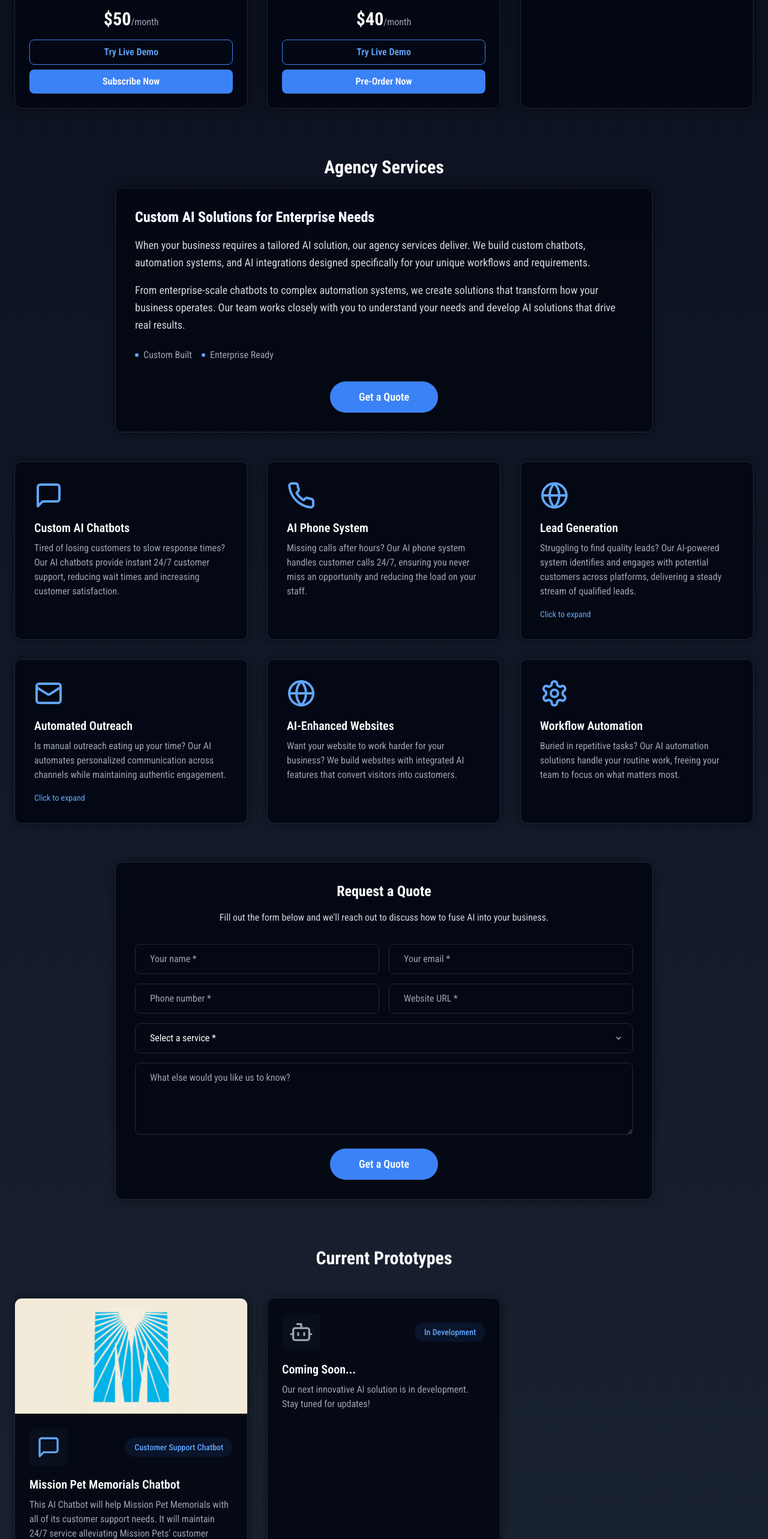
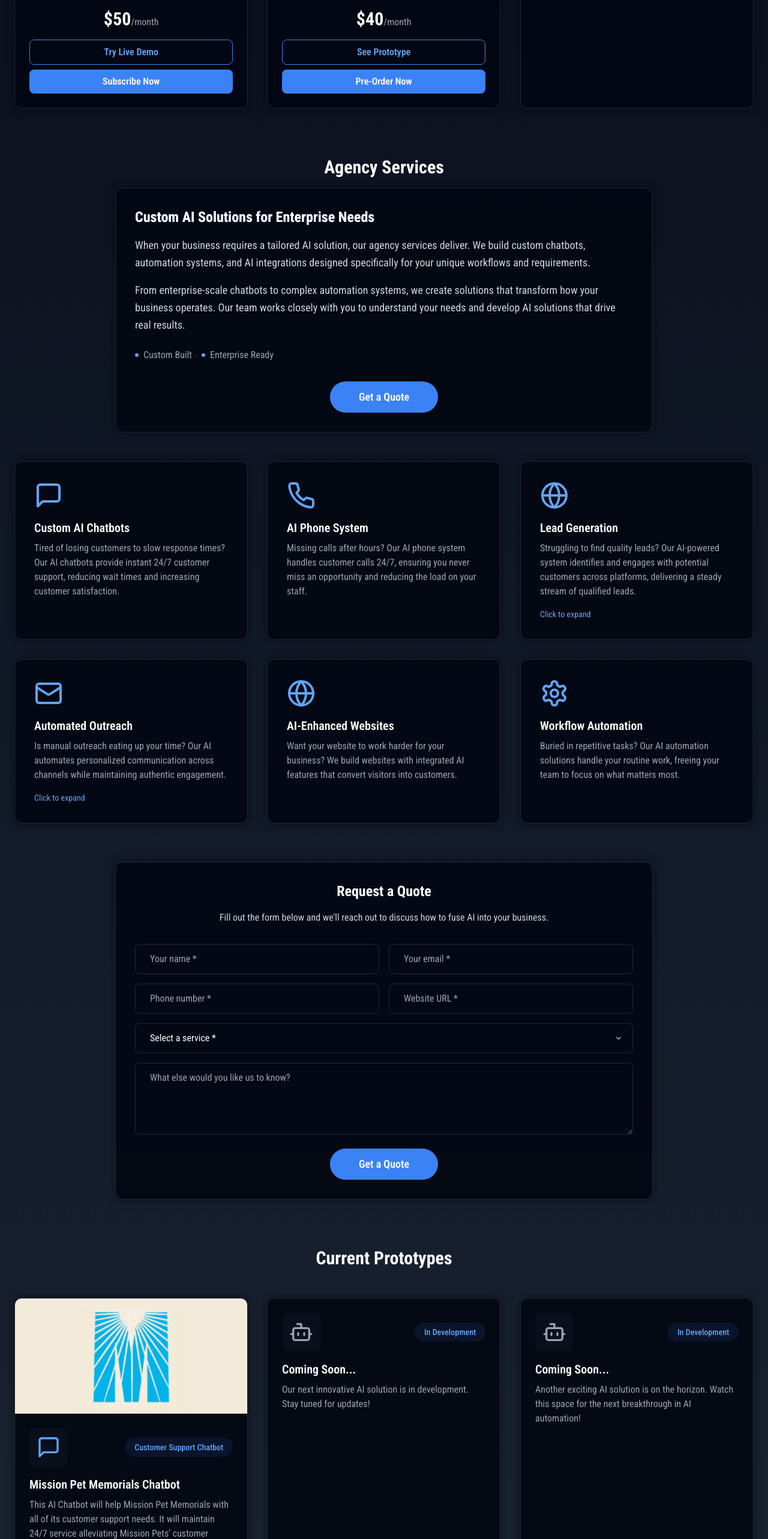
Before and after one commit to mashofner/Comerian-CD, a React (Vite) app: page / in a window 1280 px wide. Shown: the part 1595-4161 px from the top of the page at 60% size. Built offline with nearby package versions, Linux system fonts and the light colour scheme.

Commit message:
Couple more changes

```diff
--- a/src/components/Contact/ContactSection.tsx
+++ b/src/components/Contact/ContactSection.tsx
@@ -77,7 +77,7 @@ export const ContactSection: React.FC = () => {
           <div className="bg-gray-950/90 backdrop-blur-sm p-6 sm:p-8 rounded-xl border border-gray-800 shadow-[0_0_15px_rgba(0,0,0,0.5)] hover:shadow-[0_0_25px_rgba(0,0,0,0.7)] transition duration-300">
             <h3 className="text-xl sm:text-2xl font-bold text-white mb-4 text-center">Ready to Get Started?</h3>
             <p className="text-sm sm:text-base text-gray-400 mb-6 sm:mb-8 text-center">
-              Let us transform your business with AI Automation. Reach out and we'll set up a consultation.
+              Let us transform your business with AI Automation. Reach out and we'll answer any questions you have.
             </p>
             <div className="flex flex-col sm:flex-row justify-center space-y-4 sm:space-y-0 sm:space-x-4 mb-8 sm:mb-12">
               <a
--- a/src/components/SubscriptionChatbots/ChatbotCard.tsx
+++ b/src/components/SubscriptionChatbots/ChatbotCard.tsx
@@ -81,12 +81,12 @@ export const ChatbotCard: React.FC<ChatbotCardProps> = ({ chatbot, delay }) => {
               <div className="space-y-2">
                 {chatbot.demoLink && (
                   <a
-                    href={chatbot.title === "Pet Services Chatbot" ? "#prototypes" : chatbot.demoLink}
-                    target={chatbot.title === "Pet Services Chatbot" ? "_self" : "_blank"}
-                    rel={chatbot.title === "Pet Services Chatbot" ? undefined : "noopener noreferrer"}
+                    href={chatbot.title.includes("Pet") ? "#prototypes" : chatbot.demoLink}
+                    target={chatbot.title.includes("Pet") ? "_self" : "_blank"}
+                    rel={chatbot.title.includes("Pet") ? undefined : "noopener noreferrer"}
                     className="block w-full bg-transparent border border-blue-500 text-blue-400 hover:bg-blue-500 hover:text-white font-semibold py-2 px-4 rounded-lg transition-colors duration-200 text-center"
                   >
-                    {chatbot.title === "Pet Services Chatbot" ? "Check Out Prototype" : "Try Live Demo"}
+                    {chatbot.title.includes("Pet") ? "See Prototype" : "Try Live Demo"}
                   </a>
                 )}
                 <button className="w-full bg-blue-500 hover:bg-blue-600 text-white font-semibold py-2 px-4 rounded-lg transition-colors duration-200">
--- a/src/data/prototypes.tsx
+++ b/src/data/prototypes.tsx
@@ -16,5 +16,11 @@ export const prototypes: Prototype[] = [
     title: "Coming Soon...",
     status: "In Development",
     description: "Our next innovative AI solution is in development. Stay tuned for updates!"
+  },
+  {
+    icon: <Bot className="w-10 h-10 text-gray-400" />,
+    title: "Coming Soon...",
+    status: "In Development",
+    description: "Another exciting AI solution is on the horizon. Watch this space for the next breakthrough in AI automation!"
   }
 ];
```
